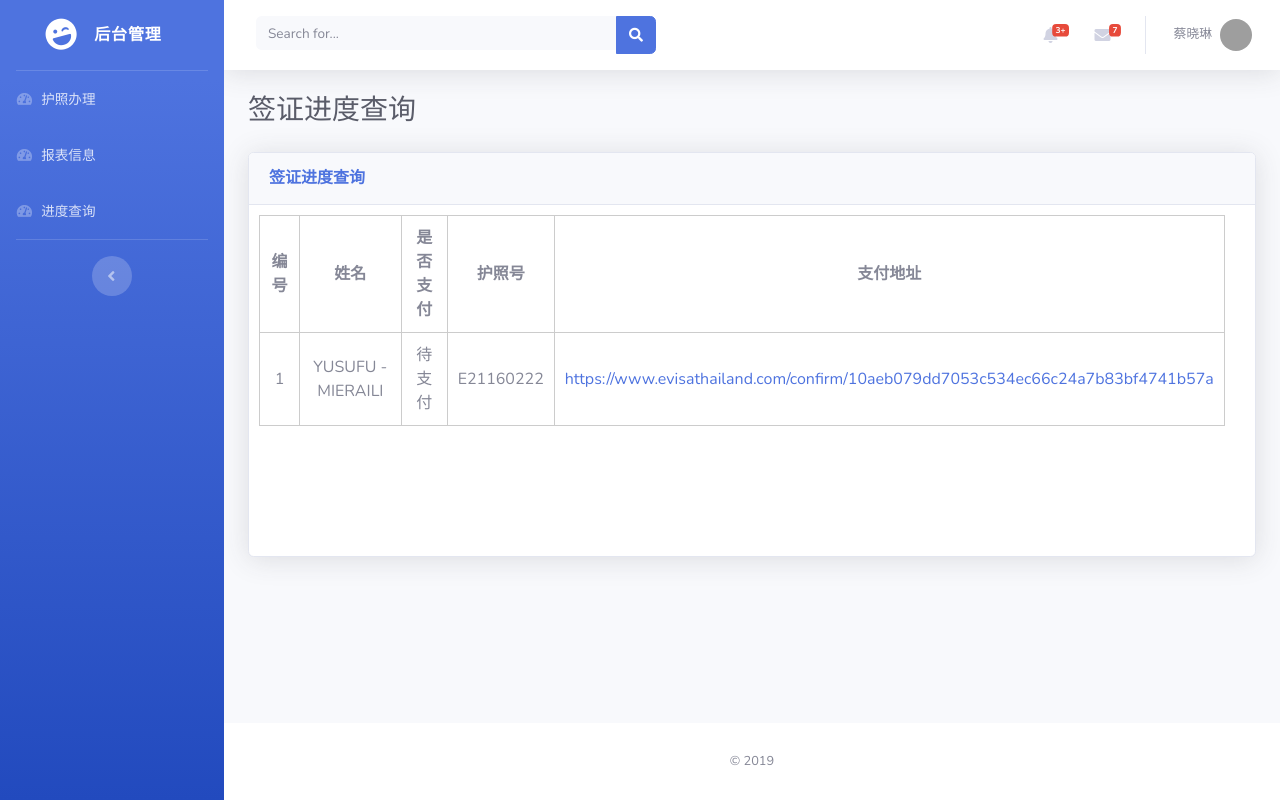
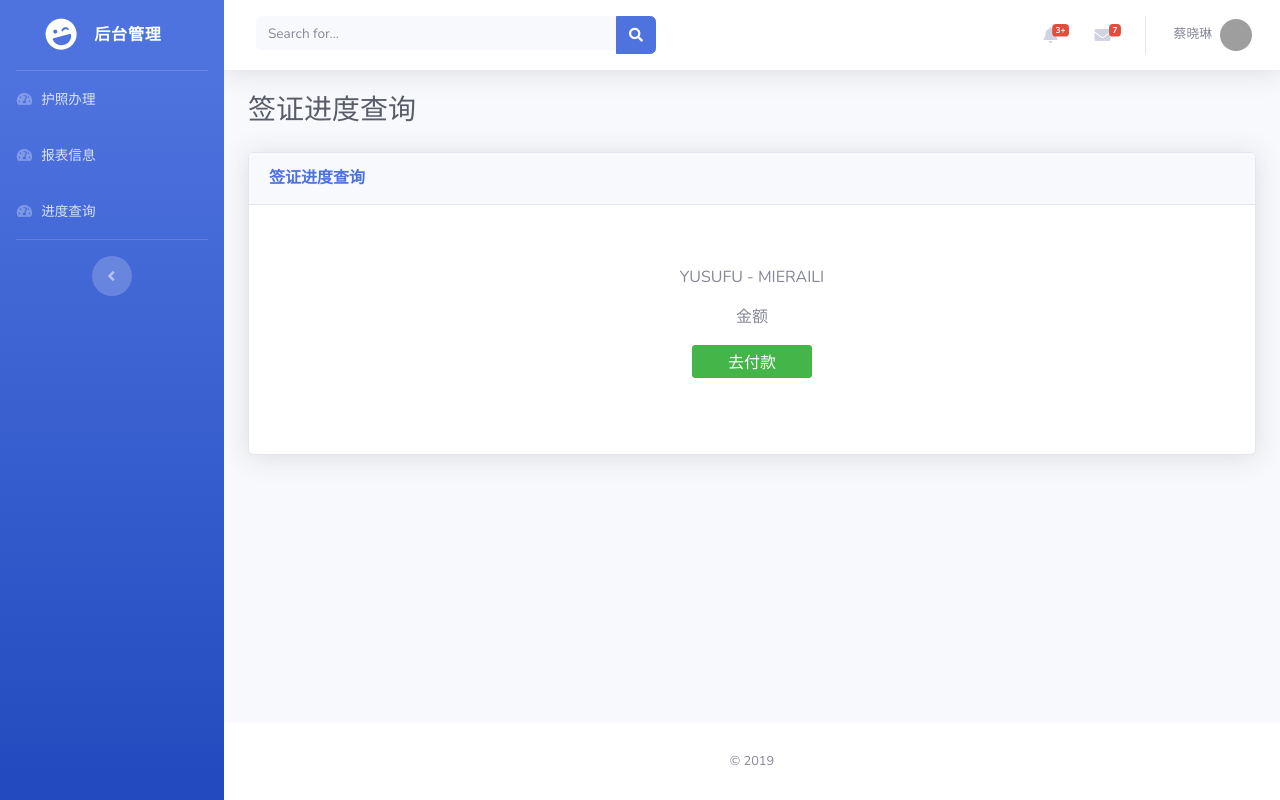
Before and after one commit to topsai/evisa-bg, a Django app: page /pay/?id=1 in a window 1280 px wide. Run offline with Django 3.2, Linux system fonts and the light colour scheme; data comes from the database, SQL or seed files in the repository; parts of the project's set-up code (start-up, migrations or seed data) failed here and were passed over; some libraries are stand-ins or nearby versions; grey boxes are pictures that could not be loaded.

Commit message:
调整页面pay

```diff
--- a/templates/sb2/pay.html
+++ b/templates/sb2/pay.html
@@ -5,15 +5,34 @@
     <!-- Begin Page Content -->
 
     <style>
-        table{
-            width:96%;
-            margin:10px;
+         .see{
+            margin:60px 30px ; text-align: center
         }
-        table,tr,th,td{
-            padding:10px;
-            border:1px solid #ccc;
-            border-spacing: initial;
+        .btn_login {
+            display: inline-block;
+            overflow: visible;
+            vertical-align: middle;
             text-align: center;
+            border-radius: 3px;
+            -moz-border-radius: 3px;
+            -webkit-border-radius: 3px;
+            border-width: 1px;
+            border-style: solid;
+            cursor: pointer;
+            background-color: #44b549;
+            background-image: -moz-linear-gradient(top,#44b549 0,#44b549 100%);
+            background-image: -webkit-gradient(linear,0 0,0 100%,from(#44b549),to(#44b549));
+            background-image: -webkit-linear-gradient(top,#44b549 0,#44b549 100%);
+            background-image: -o-linear-gradient(top,#44b549 0,#44b549 100%);
+            background-image: linear-gradient(to bottom,#44b549 0,#44b549 100%);
+            border-color: #44b549;
+            color: #fff;
+            height: 33px;
+            line-height: 33px;
+            *line-height: 31px;
+            width: 120px;
+            padding-left: 0;
+            padding-right: 0;
         }
     </style>
 
@@ -34,34 +53,26 @@
                 <h6 class="m-0 font-weight-bold text-primary">签证进度查询</h6>
             </div>
 
-
-
-    <table cellpadding="0" cellspacing="0" border="0">
-        <tr>
-            <th>编号</th>
-            <th>姓名</th>
-            <th>是否支付</th>
-            <th>护照号</th>
-            <th> 支付地址</th>
-        </tr>
-        <tr>
-            <td>{{ obj.id }}</td>
-            <td>{{ obj.last_name }} - {{ obj.first_name }}</th>
-            <td>{{ obj.get_state_display }}</th>
-            <td>{{ obj.passport_number }}</th>
-            <td> <a href="{{ obj.pay_addr }}" target="_blank">{{ obj.pay_addr }}</a></td>
-        </tr>
-    </table>
+            <div class="see">
+                <p>{{ obj.last_name }} - {{ obj.first_name }}</p>
+                <p>金额</p>
+                <p><button type="submit" value="去付款" class="btn_login">去付款</button></p>
+            </div>
 
 
 
+{#    <table cellpadding="0" cellspacing="0" border="0">#}
+{#    #}
+{#        <tr>#}
+{#            <td>{{ obj.id }}</td>#}
+{#            <td>{{ obj.last_name }} - {{ obj.first_name }}</th>#}
+{#            <td>{{ obj.get_state_display }}</th>#}
+{#            <td>{{ obj.passport_number }}</th>#}
+{#            <td> <a href="{{ obj.pay_addr }}" target="_blank">{{ obj.pay_addr }}</a></td>#}
+{#        </tr>#}
+{#    </table>#}
 
 
-            <br>
-            <br>
-            <br>
-            <br>
-           <br>
         </div>
     </div>
     <!-- /.container-fluid -->
```
